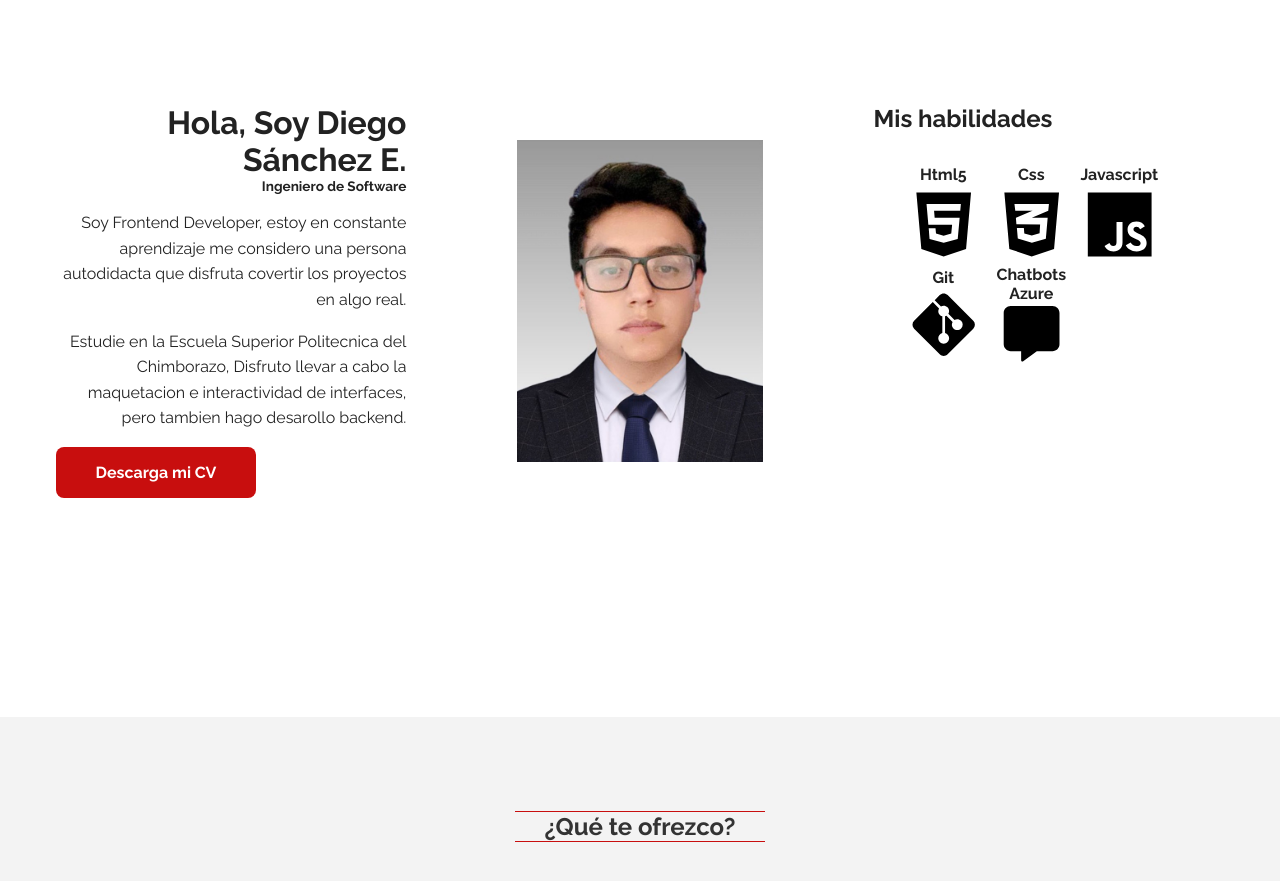
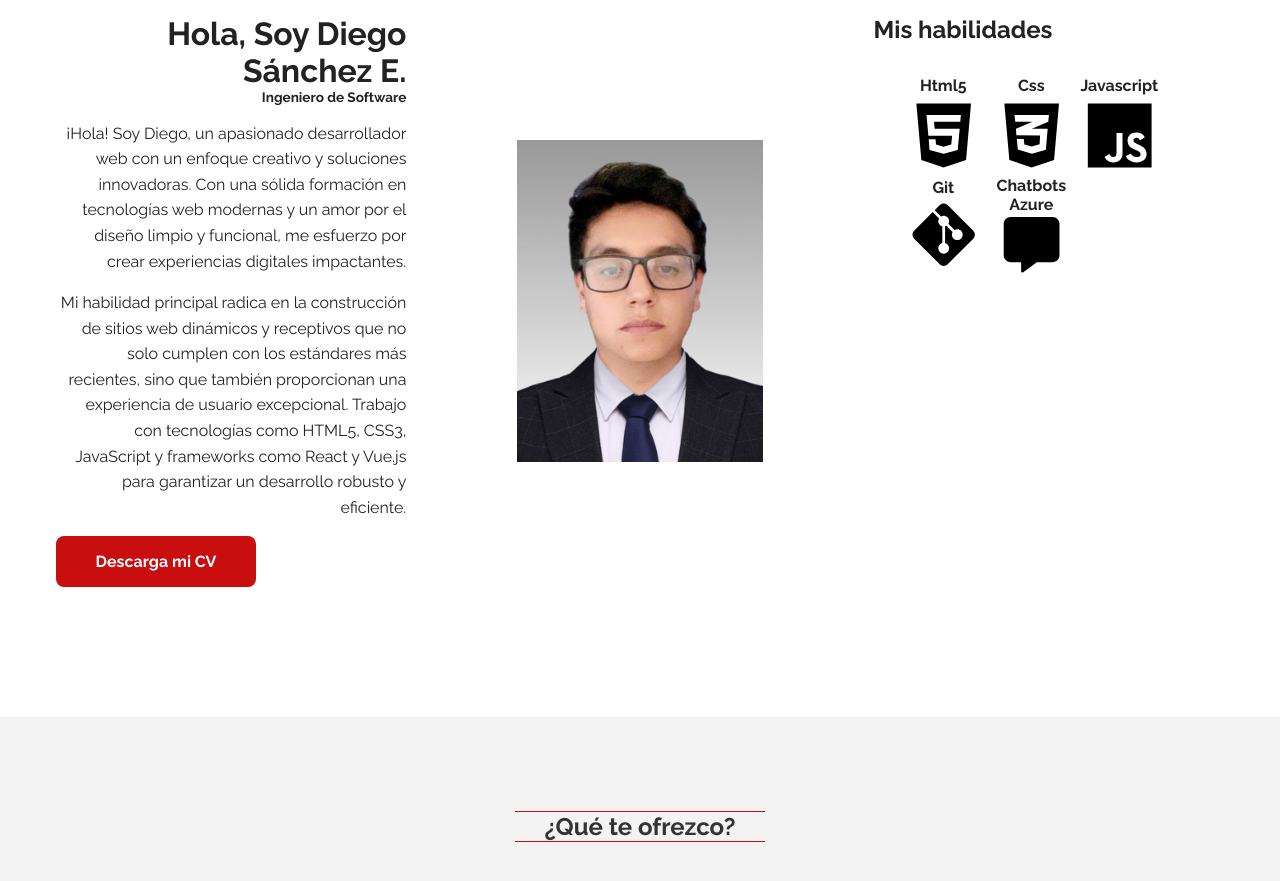
Before and after one commit to sdieg82/itsMeDiego, a plain HTML site: page index.html in a window 1280 px wide. Shown: the part 1000-1881 px from the top of the page. Drawn offline with Linux system fonts and the light colour scheme.

Commit message:
descripcion

```diff
--- a/index.html
+++ b/index.html
@@ -85,12 +85,10 @@
                 </h5>
             </aside>
             <p class="descripcion">
-                Soy Frontend Developer, estoy en constante aprendizaje me considero una persona autodidacta que
-                disfruta covertir los proyectos en algo real.
+                ¡Hola! Soy Diego, un apasionado desarrollador web con un enfoque creativo y soluciones innovadoras. Con una sólida formación en tecnologías web modernas y un amor por el diseño limpio y funcional, me esfuerzo por crear experiencias digitales impactantes.
             </p>
             <p class="descripcion">
-                Estudie en la Escuela Superior Politecnica del Chimborazo, Disfruto llevar a cabo la maquetacion e interactividad de interfaces,
-                pero tambien hago desarollo backend.
+                Mi habilidad principal radica en la construcción de sitios web dinámicos y receptivos que no solo cumplen con los estándares más recientes, sino que también proporcionan una experiencia de usuario excepcional. Trabajo con tecnologías como HTML5, CSS3, JavaScript y frameworks como React y Vue.js para garantizar un desarrollo robusto y eficiente.
             </p>
             <div class="text-center text-lg-left">
                 <a class="btn" href="assets/Diego-CV.pdf" target="_blank" rel="noopener">Descarga mi CV</a>
```
